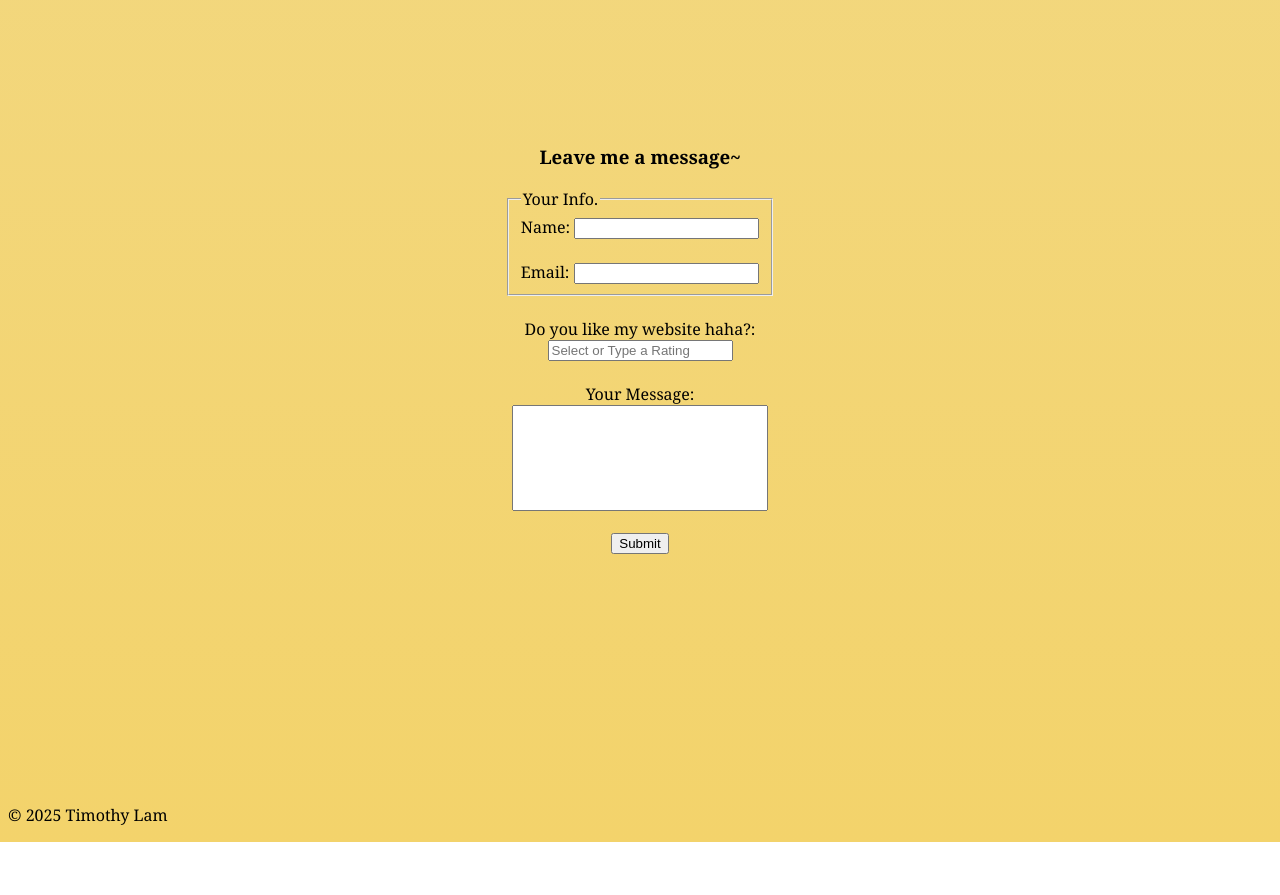
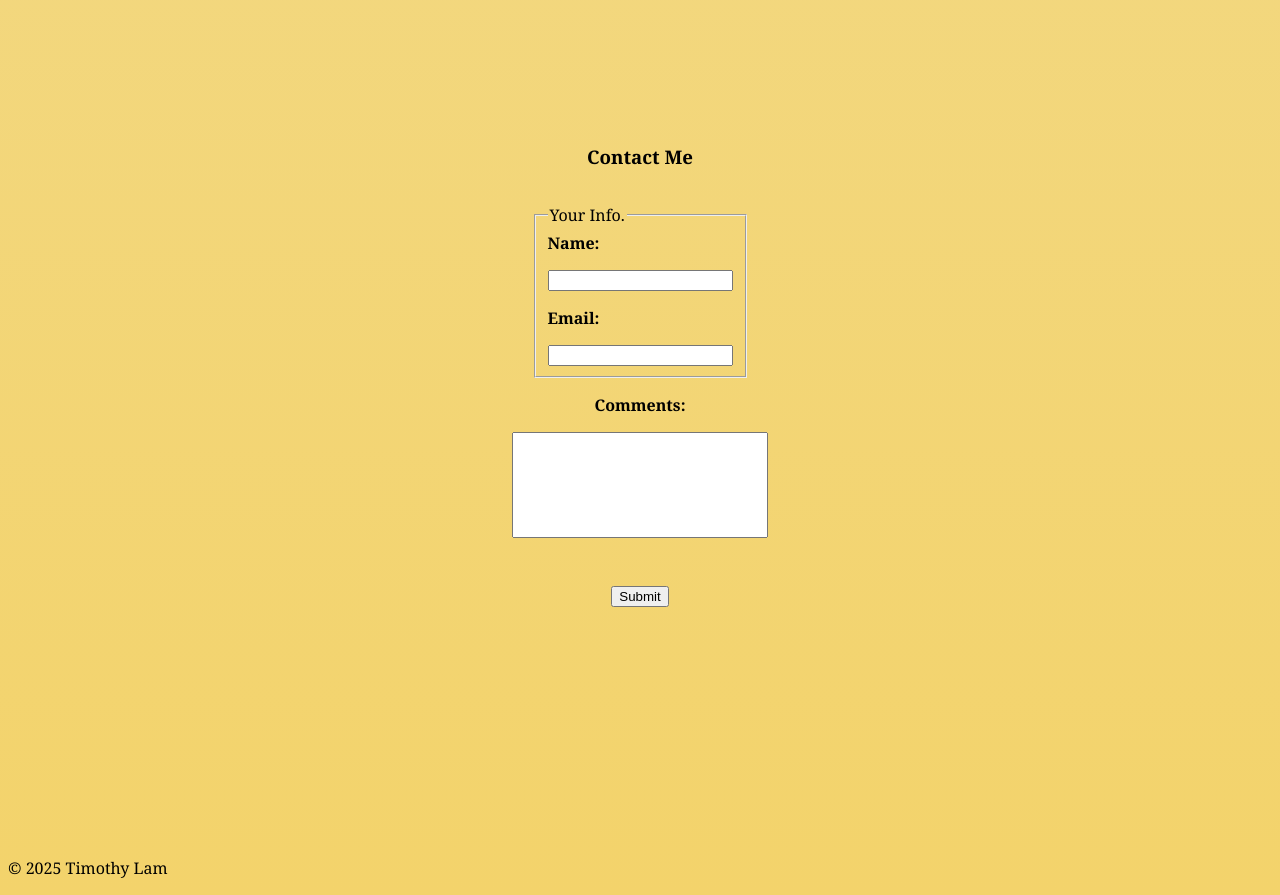
Before and after one commit to TimothyLam727/CSE-134B-HW4, a plain HTML site: page index.html in a window 1280 px wide. Shown: the part 5680-6575 px from the top of the page. Before the commit the page ends 6522 px from the top, so only its background shows below. Drawn offline with Linux system fonts and the light colour scheme.

Commit message:
modified contact form and CSS for hw4

```diff
--- a/index.html
+++ b/index.html
@@ -283,19 +283,18 @@
     </main>
     <br>
     <footer>
-        <form action="src/assets/form.html" method="POST">
-            <h3>Leave me a message~</h3>
+        <form action="https://httpbin.org/post" method="POST">
+            <h3>Contact Me</h3>
             <fieldset>
                 <legend>Your Info.</legend>
                 <label for="name">Name:</label>
                 <input type="text" id="name" name="name" required>
-                <br>
-                <br>
+
                 <label for="email">Email:</label>
                 <input type="email" id="email" name="email" required>
             </fieldset>
-            <br>
-            <label for="rating">Do you like my website haha?:</label>
+
+            <!-- <label for="rating">Do you like my website haha?:</label>
             <input list="ratings" id="rating" name="rating" placeholder="Select or Type a Rating" required>
             <datalist id="ratings">
                 <option value="5">⭐⭐⭐⭐⭐ - Excellent</option>
@@ -303,11 +302,16 @@
                 <option value="3">⭐⭐⭐ - Average</option>
                 <option value="2">⭐⭐ - Poor</option>
                 <option value="1">⭐ - Very Bad</option>
-            </datalist>
-            <br>
-            <label for="message">Your Message:</label>
+            </datalist> -->
+
+            <label for="message">Comments:</label>
             <textarea id="message" name="message" maxlength="300"></textarea>
-            <br>
+
+            <input type="hidden" name="possible_bot" value="true">
+
+            <output id="error-message"></output>
+            <output id="info-message"></output>
+
             <button type="submit">Submit</button>
         </form>
 
--- a/src/styles/style.css
+++ b/src/styles/style.css
@@ -388,6 +388,17 @@ form {
     align-self: center;
     justify-content: center;
     margin: 250px 0;
+    gap: 1em;
+}
+
+form fieldset {
+    display: flex;
+    flex-direction: column;
+    gap: 1em;
+}
+
+form label {
+    font-weight: bold;
 }
 
 form textarea {
@@ -397,6 +408,15 @@ form textarea {
     height: 100px;
 }
 
+form button:hover {
+    background-color: #646c74;
+}
+
+#error-message, #info-message {
+    font-size: 0.9rem;
+    color: red;
+}
+
 footer p {
     text-align: left;
 }
```
